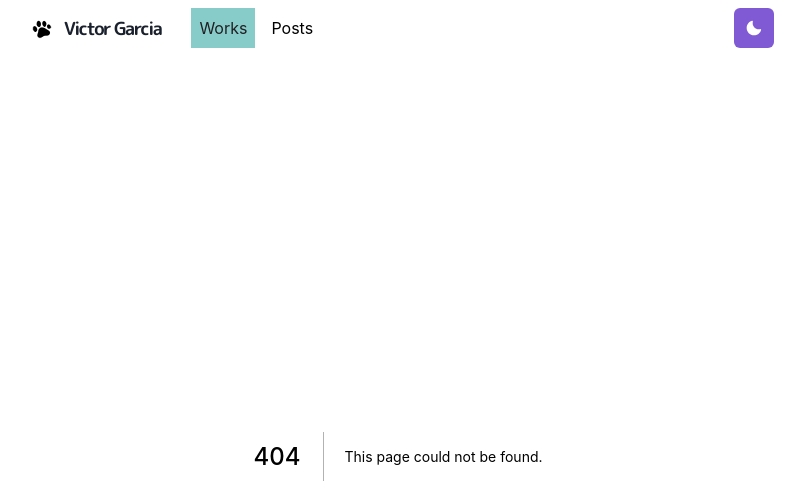
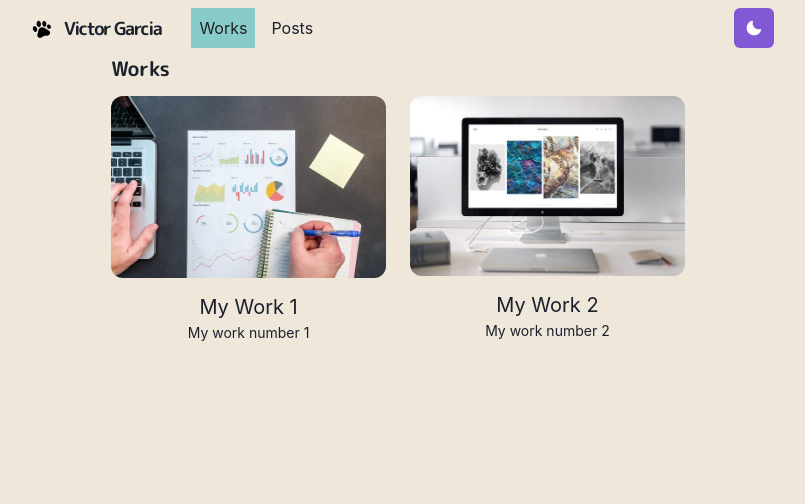
Before and after one commit to vgarmes/nextjs-chakra-homepage, a Next.js app: page /works in a window 1280 px wide. Before the commit this address had no page. Shown: the top 504 px of the page, without its empty margins (242-1047 px from the left). Built offline with nearby package versions, Linux system fonts and the light colour scheme.

Commit message:
works page

```diff
--- /dev/null
+++ b/components/grid-item.tsx
@@ -0,0 +1,64 @@
+import NextLink from 'next/link'
+import Image from 'next/image'
+import { Box, Text, LinkBox, LinkOverlay } from '@chakra-ui/react'
+
+interface GridItemProps {
+  href: string
+  title: string
+  thumbnail: string
+}
+
+export const GridItem: React.FC<GridItemProps> = ({
+  children,
+  href,
+  title,
+  thumbnail
+}) => (
+  <Box w="100%" align="center">
+    <LinkBox cursor="pointer">
+      <Image
+        src={thumbnail}
+        alt={title}
+        className="grid-item-thumbnail"
+        placeholder="blur"
+        loading="lazy"
+      />
+      <LinkOverlay href={href} target="_blank">
+        <Text mt={2}>{title}</Text>
+      </LinkOverlay>
+      <Text fontSize={14}>{children}</Text>
+    </LinkBox>
+  </Box>
+)
+
+interface WorkGridItemProps {
+  id: string
+  title: string
+  thumbnail: StaticImageData
+}
+
+export const WorkGridItem: React.FC<WorkGridItemProps> = ({
+  children,
+  id,
+  title,
+  thumbnail
+}) => (
+  <Box w="100%" align="center">
+    <NextLink href={`/works/${id}`} passHref>
+      <LinkBox cursor="pointer">
+        <Image
+          src={thumbnail}
+          alt={title}
+          className="grid-item-thumbnail"
+          placeholder="blur"
+        />
+        <LinkOverlay href={`/works/${id}`}>
+          <Text mt={2} fontSize={20}>
+            {title}
+          </Text>
+        </LinkOverlay>
+        <Text fontSize={14}>{children}</Text>
+      </LinkBox>
+    </NextLink>
+  </Box>
+)
--- /dev/null
+++ b/pages/works.tsx
@@ -0,0 +1,30 @@
+import { Container, Box, Heading, SimpleGrid, Divider } from '@chakra-ui/react'
+import Section from '../components/section'
+import { WorkGridItem } from '../components/grid-item'
+
+import work1img from '../public/images/works/work1.jpg'
+import work2img from '../public/images/works/work2.jpg'
+
+const Works = () => {
+  return (
+    <Container>
+      <Heading as="h3" fontSize={20} mb={4}>
+        Works
+      </Heading>
+      <SimpleGrid columns={[1, 1, 2]} gap={6}>
+        <Section>
+          <WorkGridItem id="work-1" title="My Work 1" thumbnail={work1img}>
+            My work number 1
+          </WorkGridItem>
+        </Section>
+        <Section>
+          <WorkGridItem id="work-2" title="My Work 2" thumbnail={work2img}>
+            My work number 2
+          </WorkGridItem>
+        </Section>
+      </SimpleGrid>
+    </Container>
+  )
+}
+
+export default Works
--- a/theme/styles.ts
+++ b/theme/styles.ts
@@ -4,6 +4,9 @@ const styles: Styles = {
   global: props => ({
     body: {
       bg: mode('background.light', 'background.dark')(props)
+    },
+    '.grid-item-thumbnail': {
+      borderRadius: '12px'
     }
   })
 }
```
Also changed, not shown: public/images/works/work1.jpg (added), public/images/works/work2.jpg (added).
